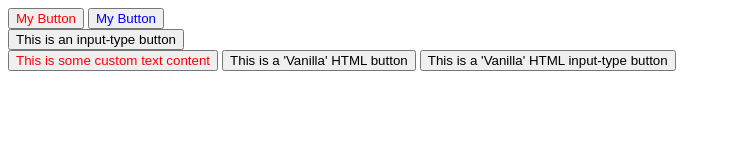
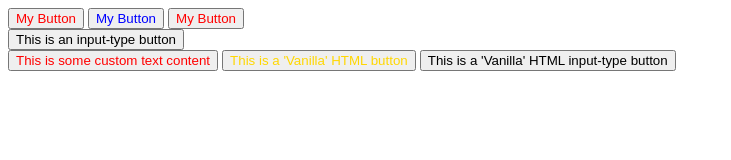
Before and after one commit to jrmykolyn/test.js.web-components.misc, a website: page src/index.html in a window 1280 px wide. Shown: the whole page, without its empty margins (0-731 px from the left). Drawn offline with Linux system fonts and the light colour scheme.

Commit message:
Wrap Button styles in <slot>

```diff
--- a/src/index.html
+++ b/src/index.html
@@ -8,6 +8,13 @@
     <section id="container">
       <my-button></my-button>
       <my-button class="themed"></my-button>
+      <my-button>
+        <style slot="styles">
+          button {
+            color: gold;
+          }
+        </style>
+      </my-button>
       <my-button>
         <div slot="content">
           <input type="button" value="This is an input-type button" />
--- a/src/js/components/button.js
+++ b/src/js/components/button.js
@@ -31,9 +31,11 @@
   };
 
   template.innerHTML = `
-    <style>
-      ${toRules(STYLES)}
-    </style>
+    <slot name="styles">
+      <style>
+        ${toRules(STYLES)}
+      </style>
+    </slot>
     <slot name="content">
       <button>
         <slot name="inner">
```
